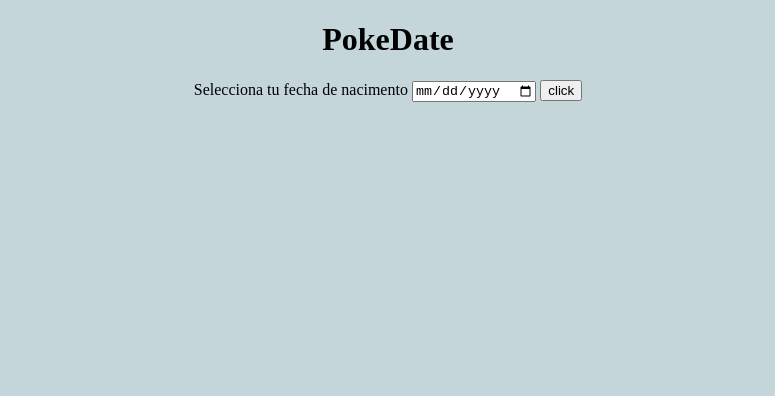
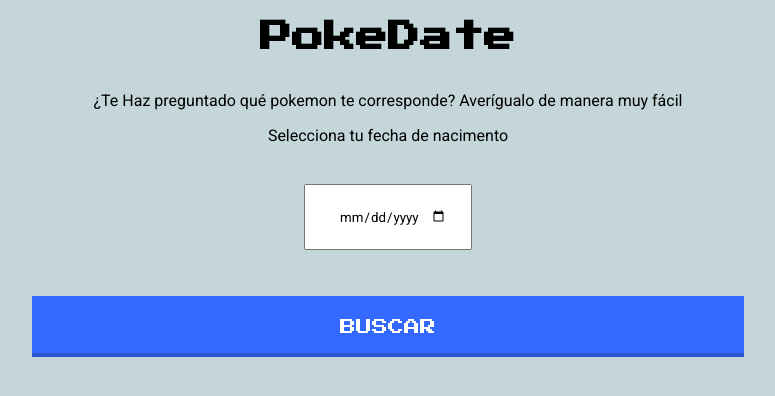
Before and after one commit to AcheZeta/PokeDay, a website: page index.html in a window 1280 px wide. Shown: the whole page, without its empty margins (252-1027 px from the left). Drawn offline with Linux system fonts and the light colour scheme.

Commit message:
CSS fonts adding

```diff
--- a/index.html
+++ b/index.html
@@ -7,14 +7,17 @@
     <meta http-equiv="X-UA-Compatible" content="ie=edge">
     <title>PokeDate</title>
     <link rel="stylesheet" href="style.css">
+    <link href="https://fonts.googleapis.com/css?family=Open+Sans|Press+Start+2P|Roboto&display=swap" rel="stylesheet">
 </head>
 
 <body>
     <h1>PokeDate</h1>
     <div class="grid">
-        <div class="container">Selecciona tu fecha de nacimento
+        <div class="container">
+            <p>¿Te Haz preguntado qué pokemon te corresponde? Averígualo de manera muy fácil</p>
+            <p>Selecciona tu fecha de nacimento</p>
             <input type="date" name="date" id="date-pick">
-            <button id="clickkk">click</button>
+            <a id="clickkk" class="button6">Buscar</a>
             <div class="day-grid pokeday" id="pokeday"></div>
         </div>
     </div>
--- a/main.js
+++ b/main.js
@@ -11,10 +11,14 @@
   //You can also use 86400000
   let days = 1000 * 60 * 60 * 24
   let diff = parseDate - parseStart
-    let numberOfDate = Math.ceil(diff / days)+1
+  let numberOfDate = Math.ceil(diff / days) + 1
   userIdPokemon = numberOfDate
-    console.log(userIdPokemon)
+  if (userBirthday == null || userBirthday == '') {
+    alert('Selecciona una fecha');
+    return false;
+  } else {
     getPokemon()
+  }
 }
 
 function renderPokemon(pokemon) {
@@ -34,7 +38,6 @@
   fetch(`https://pokeapi.co/api/v2/pokemon/${userIdPokemon}/`)
     .then(response => response.json())
     .then(data => {
-            console.log(data)
       renderPokemon(data)
     })
 }
--- a/style.css
+++ b/style.css
@@ -10,13 +10,32 @@
 h1 {
     color: black;
     text-align: center;
+    font-family: 'Press Start 2P', cursive;
 }
 
-.pokeday {
-    grid-area: 1 / 2 / 4 / 5;
+a.button6 {
+    display: grid;
+    padding: 3%;
+    margin: 3%;
+    box-sizing: border-box;
+    font-family: 'Press Start 2P', cursive;
+    text-transform: uppercase;
+    color: #FFFFFF;
+    background-color: #3369ff;
+    box-shadow: inset 0 -0.6em 0 -0.35em rgba(0, 0, 0, 0.17);
+    text-align: center;
 }
 
-.container{
+input {
+    padding: 3%;
+    margin: 3%;
+    box-sizing: border-box;
+    font-family: 'Roboto', sans-serif;
+    text-align: center;
+}
+
+.container {
+    font-family: 'Roboto', sans-serif;
     grid-area: 1 / 2 / 4 / 5;
     text-align: center;
 }
```
Lines whose indentation alone changed are shown as unchanged.
